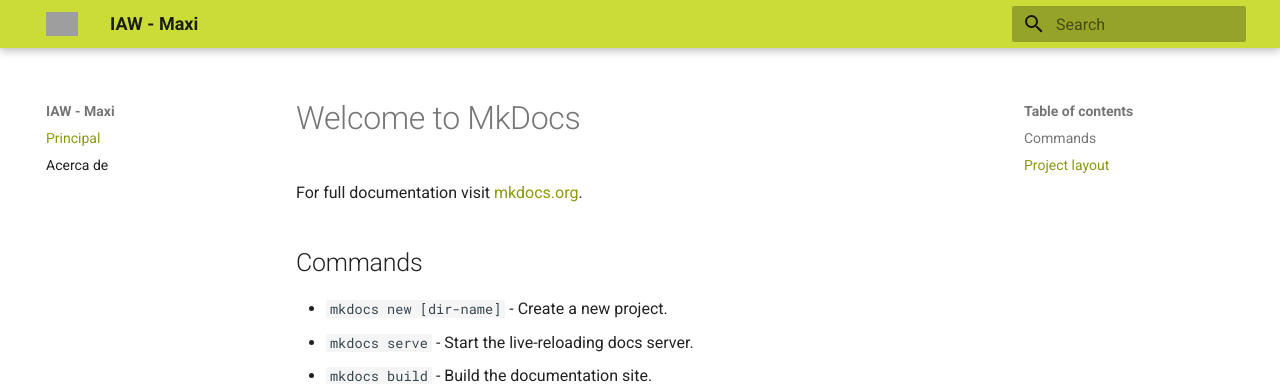
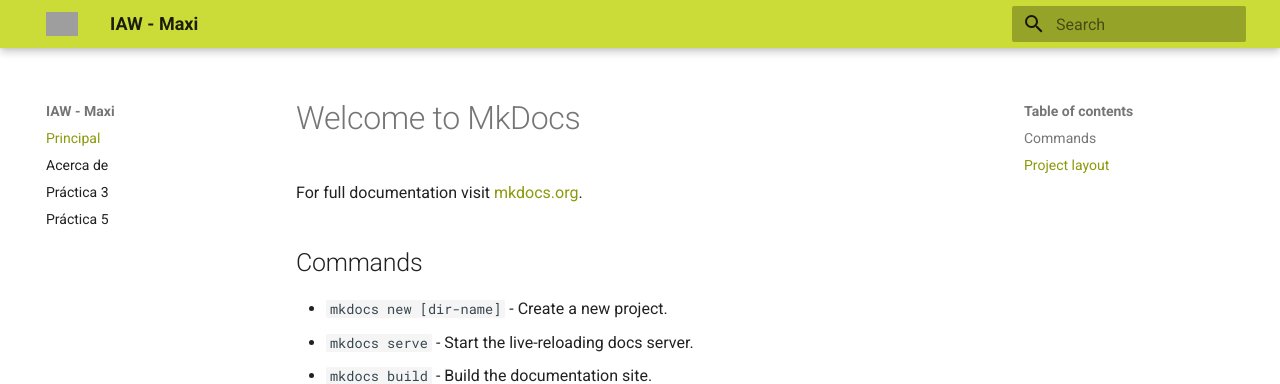
Before and after one commit to MaxiASIR/IAW-MKDOCS, an MkDocs documentation site: the page built from docs/index.md, in a window 1280 px wide. Shown: the top 384 px of the page. Built offline with MkDocs 1.6.1 and Material for MkDocs 9.7.7, drawn with Linux system fonts in a browser that asks for light colours; grey boxes are pictures that could not be loaded.

Commit message:
Update mkdocs.yml

```diff
--- a/mkdocs.yml
+++ b/mkdocs.yml
@@ -2,6 +2,8 @@
 nav:
     - Principal: index.md
     - Acerca de: about.md
+    - Práctica 3: p3.md
+    - Práctica 5: p5.md
 theme:
     name: material
     logo: iescelia.png
```
